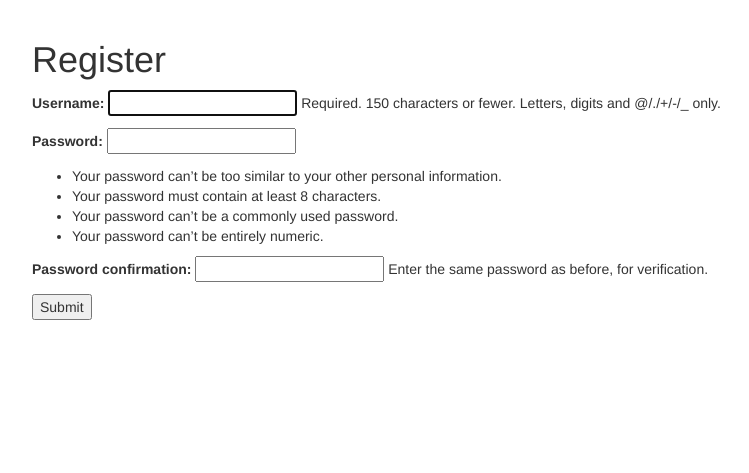
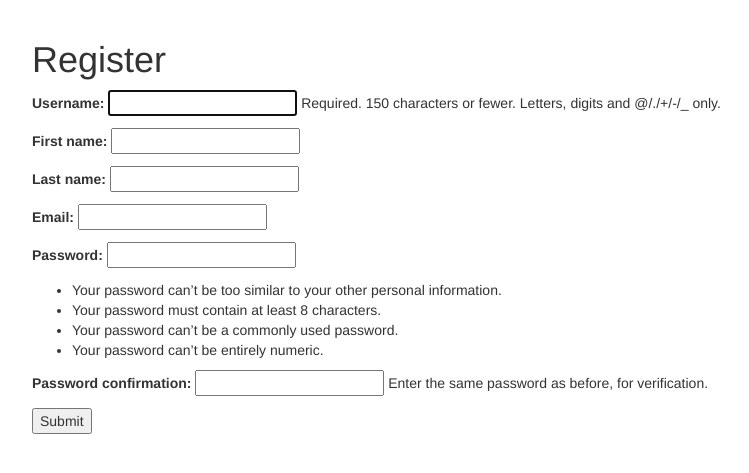
Before and after one commit to rasulov3645/tutorial, a Django app: page /account/register/ in a window 1280 px wide. Shown: the part 52-525 px from the top of the page, without its empty margins (38-787 px from the left). Run offline with Django 3.2, Linux system fonts and the light colour scheme; some libraries are stand-ins or nearby versions.

Commit message:
Creating the Django User Registration Form part 2

```diff
--- /dev/null
+++ b/accounts/forms.py
@@ -0,0 +1,28 @@
+from django import forms
+from django.contrib.auth.models import User
+from django.contrib.auth.forms import UserCreationForm
+
+class RegistrationForm(UserCreationForm):
+    email = forms.EmailField(required=True)
+
+    class Meta:
+        model = User
+        fields = (
+            'username',
+            'first_name',
+            'last_name',
+            'email',
+            'password1',
+            'password2'
+        )
+
+    def save(self, commit=True):
+        user = super(RegistrationForm, self).save(commit=False)
+        user.first_name = self.cleaned_data['first_name']
+        user.last_name = self.cleaned_data['last_name']
+        user.email = self.cleaned_data['email']
+
+        if commit:
+            user.save()
+
+        return user
--- a/accounts/urls.py
+++ b/accounts/urls.py
@@ -7,4 +7,5 @@ urlpatterns = [
     url(r'^login/$', login, {'template_name': 'accounts/login.html'}),
     url(r'^logout/$', logout, {'template_name': 'accounts/logout.html'}),
     url(r'^register/$', views.register, name='register')
+    # url(r'^profile/$', views.profile, name='profile')
 ]
--- a/accounts/views.py
+++ b/accounts/views.py
@@ -1,5 +1,5 @@
 from django.shortcuts import render, redirect
-from django.contrib.auth.forms import UserCreationForm
+from accounts.forms import RegistrationForm
 
 
 # Create your views here.
@@ -11,13 +11,13 @@ def home(request):
     return render(request, 'accounts/home.html', args)
 
 def register(request):
-    if request.method == 'POST':
-        form = UserCreationForm(request.POST)
+    if request.method =='POST':
+        form = RegistrationForm(request.POST)
         if form.is_valid():
             form.save()
             return redirect('/account')
     else:
-        form = UserCreationForm()
+        form = RegistrationForm()
 
         args = {'form': form}
         return render(request, 'accounts/reg_form.html', args)
```
Also changed, not shown: accounts/templates/accounts/reg_form.html (indentation only), db.sqlite3, 5 other files.
